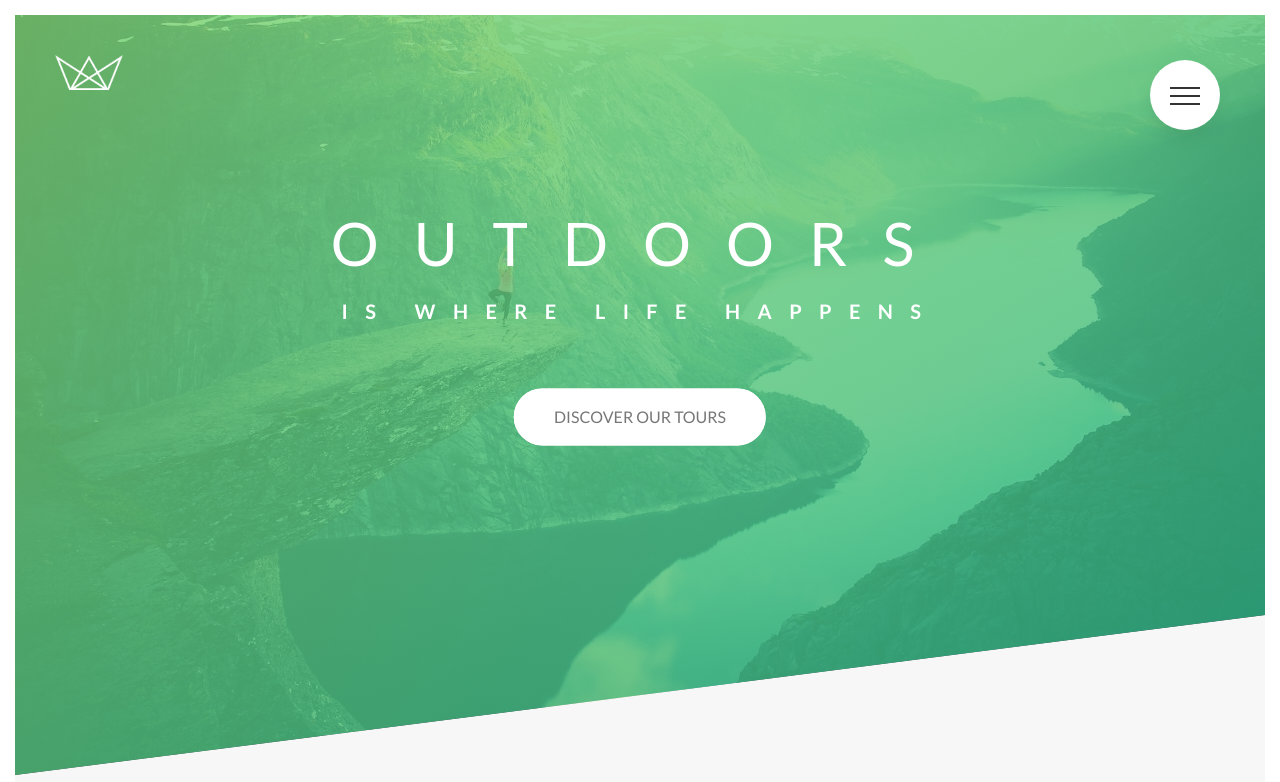
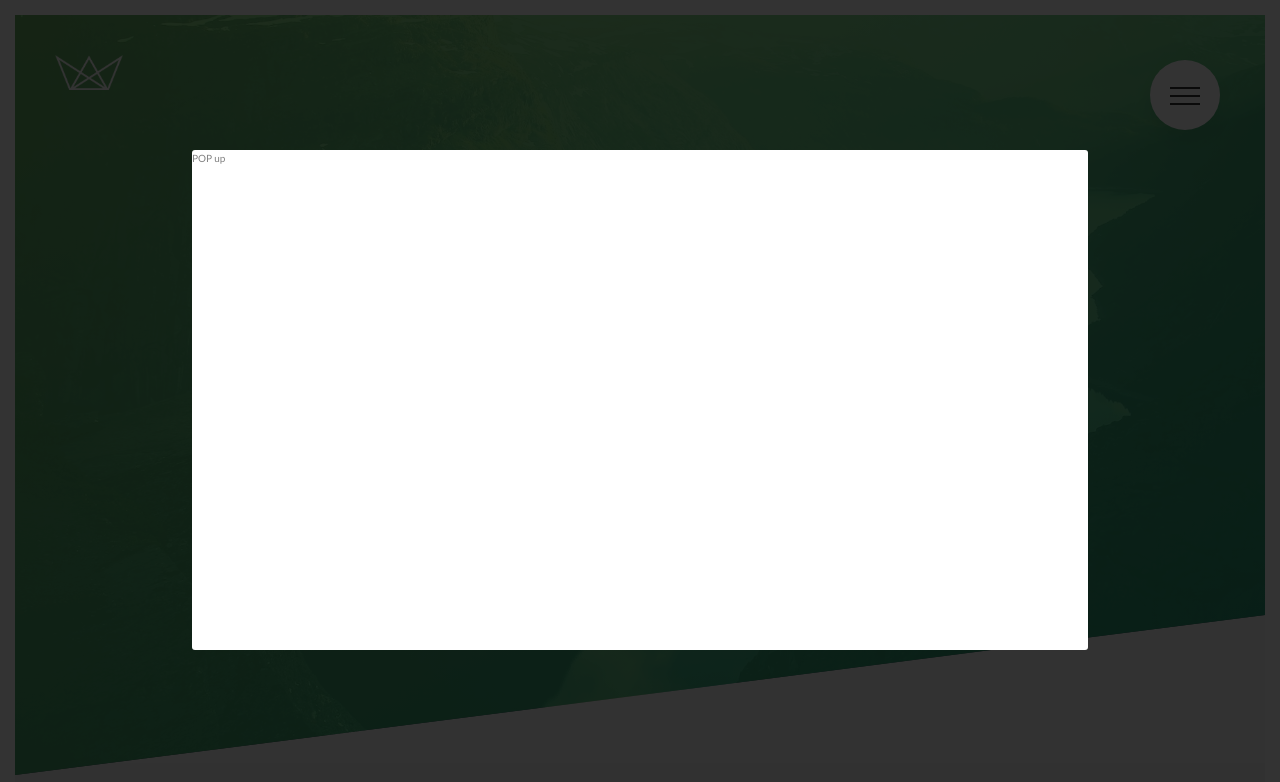
Before and after one commit to zamharrad/tours, a website: page index.html in a window 1280 px wide. Shown: the top 782 px of the page. Drawn offline with Linux system fonts and the light colour scheme.

Commit message:
creating popup component

```diff
--- a/index.html
+++ b/index.html
@@ -454,6 +454,12 @@
         </div>
       </div>
     </footer>
+
+    <div class="popup">
+      <div class="popup__content">
+        POP up
+      </div>
+    </div>
     <!--
     <section class="grid-test">
       <div class="row">
--- a/sass/abstracts/_mixins.scss
+++ b/sass/abstracts/_mixins.scss
@@ -5,3 +5,10 @@
     clear: both;
   }
 }
+
+@mixin absCenter {
+  left: 50%;
+  top: 50%;
+  position: absolute;
+  transform: translate(-50%, -50%);
+}
--- /dev/null
+++ b/sass/components/_popup.scss
@@ -0,0 +1,19 @@
+.popup {
+  width: 100%;
+  height: 100vh;
+  background-color: rgba($color-black, 0.8);
+  top: 0;
+  left: 0;
+  position: fixed;
+  z-index: 9999;
+
+  &__content {
+    @include absCenter;
+
+    border-radius: 3px;
+    width: 70%;
+    height: 50rem;
+    background-color: $color-white;
+    box-shadow: rgba($color-black, 0.2);
+  }
+}
--- a/sass/main.scss
+++ b/sass/main.scss
@@ -12,6 +12,7 @@
 @import "components/feature-box";
 @import "components/story";
 @import "components/bg-video";
+@import "components/popup";
 @import "components/form";
 
 @import "base/base";
```
Also changed, not shown: css/style.css.
